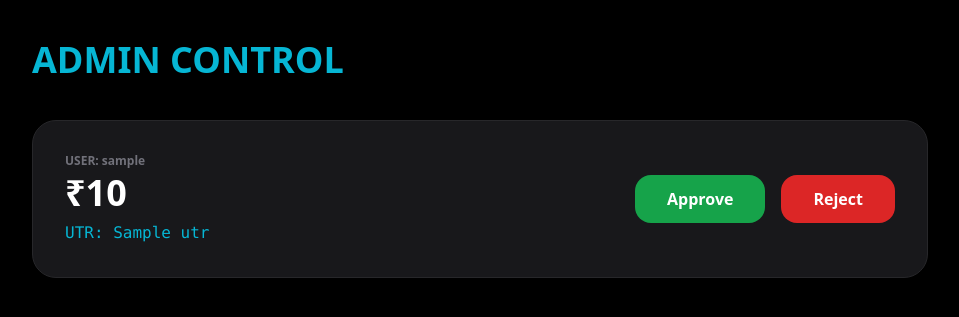
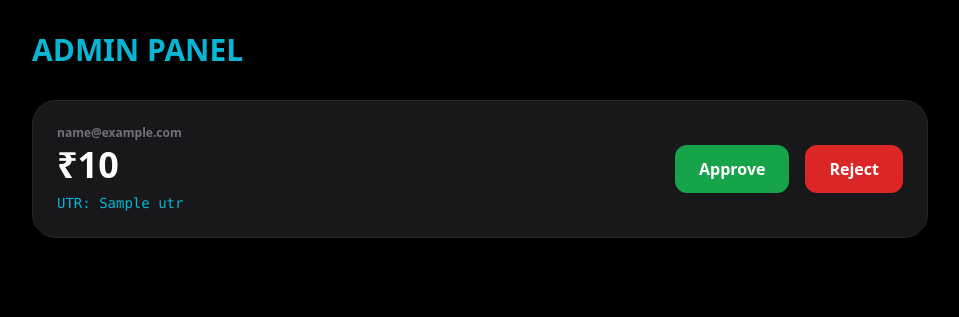
Before and after one commit to denki307/DENKIAPI, a Flask app: template templates/admin.html in a window 1280 px wide. Shown: the top 317 px of the page, without its empty margins (160-1119 px from the left). Run offline with Flask 3, Linux system fonts and the light colour scheme; the template is opened without the code that fills it: most values are stand-ins (such as "Sample title", 1, 10 or a date in 2020); some libraries are stand-ins or nearby versions.

Commit message:
Update admin.html

```diff
--- a/templates/admin.html
+++ b/templates/admin.html
@@ -1,24 +1,24 @@
 <!DOCTYPE html>
 <html>
 <head><script src="https://cdn.tailwindcss.com"></script></head>
-<body class="bg-black text-zinc-300 p-10 font-sans">
+<body class="bg-black text-zinc-300 p-8 font-sans">
     <div class="max-w-4xl mx-auto">
-        <h1 class="text-4xl font-black text-cyan-500 mb-10">ADMIN CONTROL</h1>
+        <h1 class="text-3xl font-black text-cyan-500 mb-8">ADMIN PANEL</h1>
         <div class="space-y-4">
             {% for p in pending %}
-            <div class="bg-zinc-900 border border-zinc-800 p-8 rounded-3xl flex justify-between items-center">
-                <div>
-                    <p class="text-xs text-zinc-500 font-bold mb-1">USER: {{ p.username }}</p>
+            <div class="bg-zinc-900 border border-zinc-800 p-6 rounded-3xl flex flex-col md:flex-row justify-between items-center">
+                <div class="mb-4 md:mb-0 text-center md:text-left">
+                    <p class="text-xs text-zinc-500 font-bold mb-1">{{ p.email }}</p>
                     <h2 class="text-4xl font-black text-white mb-2">₹{{ p.amount }}</h2>
-                    <p class="font-mono text-cyan-500">UTR: {{ p.utr }}</p>
+                    <p class="font-mono text-cyan-500 text-sm">UTR: {{ p.utr }}</p>
                 </div>
                 <div class="flex gap-4">
-                    <a href="/admin_action/{{ p.id }}/approve?pwd={{ pwd }}" class="bg-green-600 px-8 py-3 rounded-2xl text-white font-bold">Approve</a>
-                    <a href="/admin_action/{{ p.id }}/reject?pwd={{ pwd }}" class="bg-red-600 px-8 py-3 rounded-2xl text-white font-bold">Reject</a>
+                    <a href="/admin_action/{{ p.id }}/approve?pwd={{ pwd }}" class="bg-green-600 px-6 py-3 rounded-xl text-white font-bold">Approve</a>
+                    <a href="/admin_action/{{ p.id }}/reject?pwd={{ pwd }}" class="bg-red-600 px-6 py-3 rounded-xl text-white font-bold">Reject</a>
                 </div>
             </div>
             {% else %}
-            <p class="text-zinc-500 text-center py-20">No pending requests.</p>
+            <p class="text-zinc-500 text-center py-20">No pending UTR requests.</p>
             {% endfor %}
         </div>
     </div>
```
